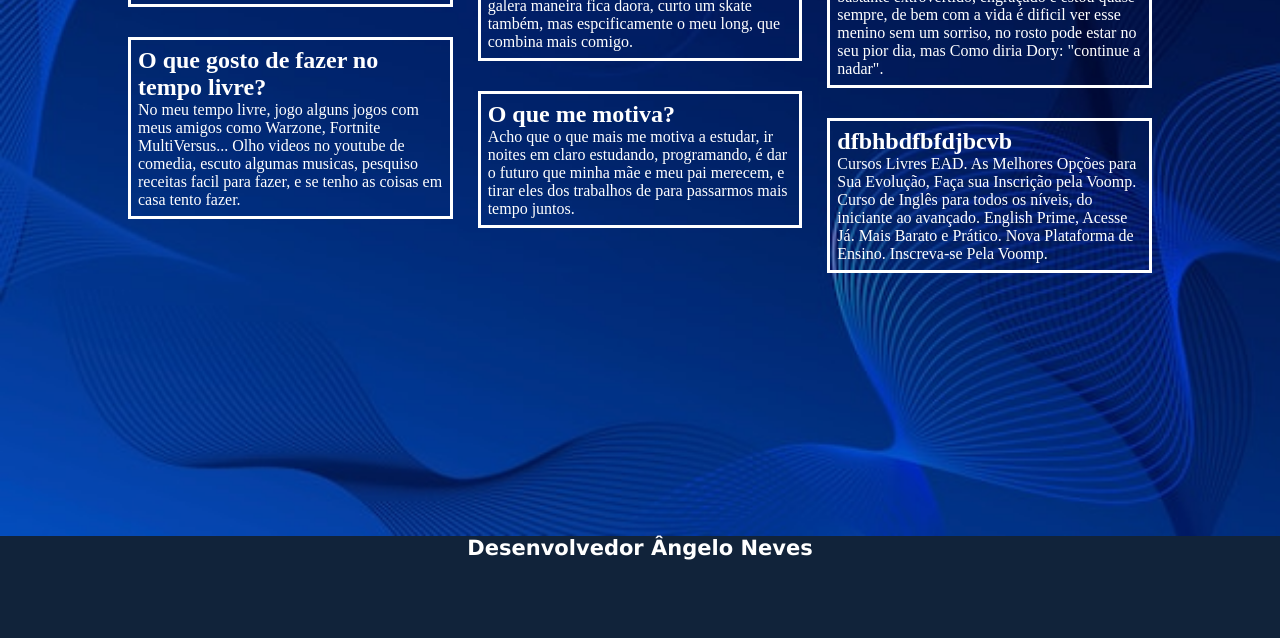
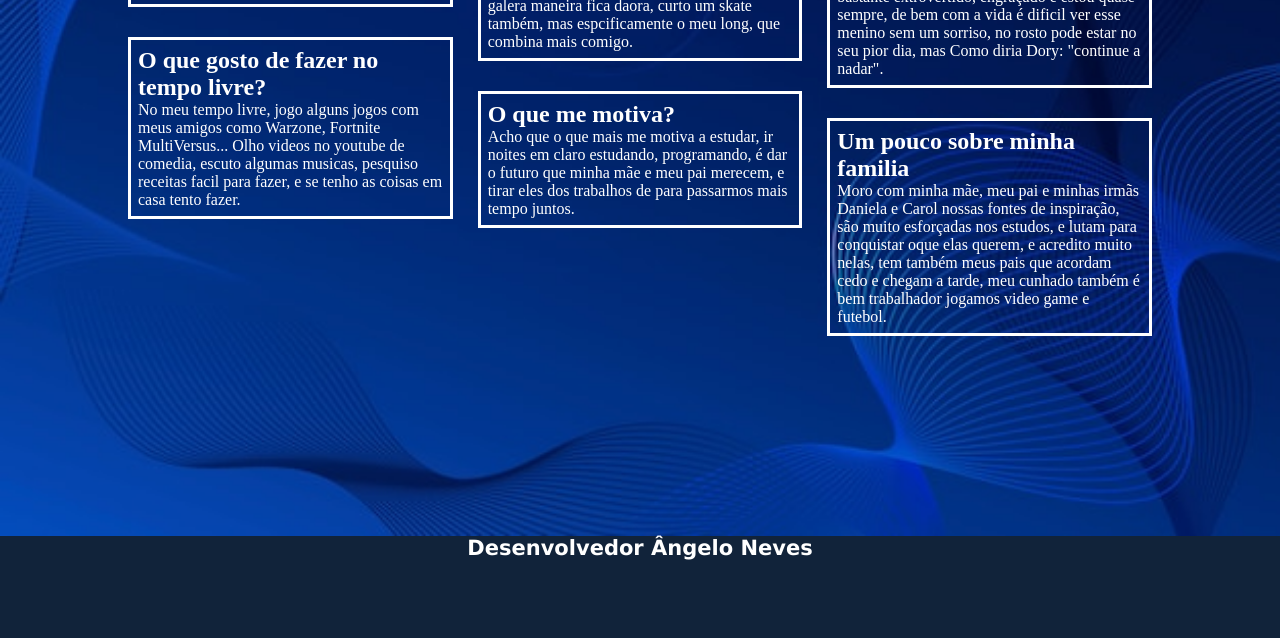
Before and after one commit to angeloneves19/QuemSouEu, a plain HTML site: page index.html in a window 1280 px wide. Shown: the part 1814-2452 px from the top of the page. Drawn offline with Linux system fonts and the light colour scheme.

Commit message:
seu commit

```diff
--- a/index.html
+++ b/index.html
@@ -65,11 +65,11 @@
       </div>
 
       <div class="card">
-        <h2> dfbhbdfbfdjbcvb</h2>
-        <p> Cursos Livres EAD. As Melhores Opções para Sua Evolução, Faça sua Inscrição pela Voomp. Curso de Inglês para todos
-          os
-          níveis, do iniciante ao avançado. English Prime, Acesse Já. Mais Barato e Prático. Nova Plataforma de Ensino.
-          Inscreva-se Pela Voomp.</p>
+       <h2> Um pouco sobre minha familia</h2>
+      <p> Moro com minha mãe, meu pai e minhas irmãs Daniela e Carol nossas fontes de inspiração,
+          são muito esforçadas nos estudos, e lutam para conquistar oque  elas querem,
+          e acredito muito nelas, tem também meus pais que acordam cedo e chegam a tarde,
+          meu cunhado também é bem trabalhador jogamos video game e futebol.</p>
       </div>
   </section>
 
```
